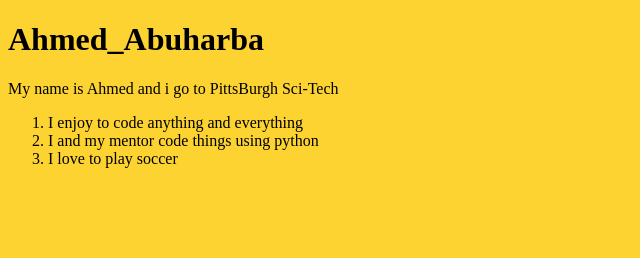
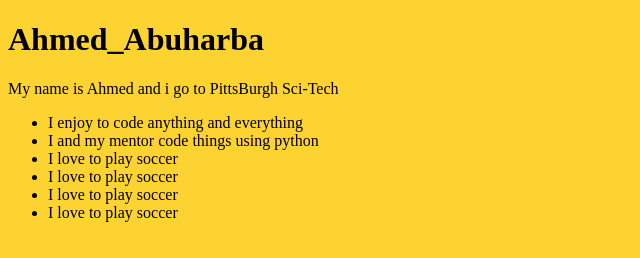
Before and after one commit to cx15/cx15.github.io, a plain HTML site: page index.html in a window 1280 px wide. Shown: the whole page, without its empty margins (0-640 px from the left). Drawn offline with Linux system fonts and the light colour scheme.

Commit message:
Update index.html

```diff
--- a/index.html
+++ b/index.html
@@ -6,10 +6,13 @@
 <body>
 <h1>Ahmed_Abuharba</h1>
   <p>My name is Ahmed and i go to PittsBurgh Sci-Tech</p>
-  <ol>
+  <ul>
     <li>I enjoy to code anything and everything</li>
     <li>I and my mentor code things using python</li>
     <li>I love to play soccer</li>
-  </ol>
+     <li>I love to play soccer</li>
+     <li>I love to play soccer</li>
+     <li>I love to play soccer</li>
+  </ul>
 </body>
 </html>
```
